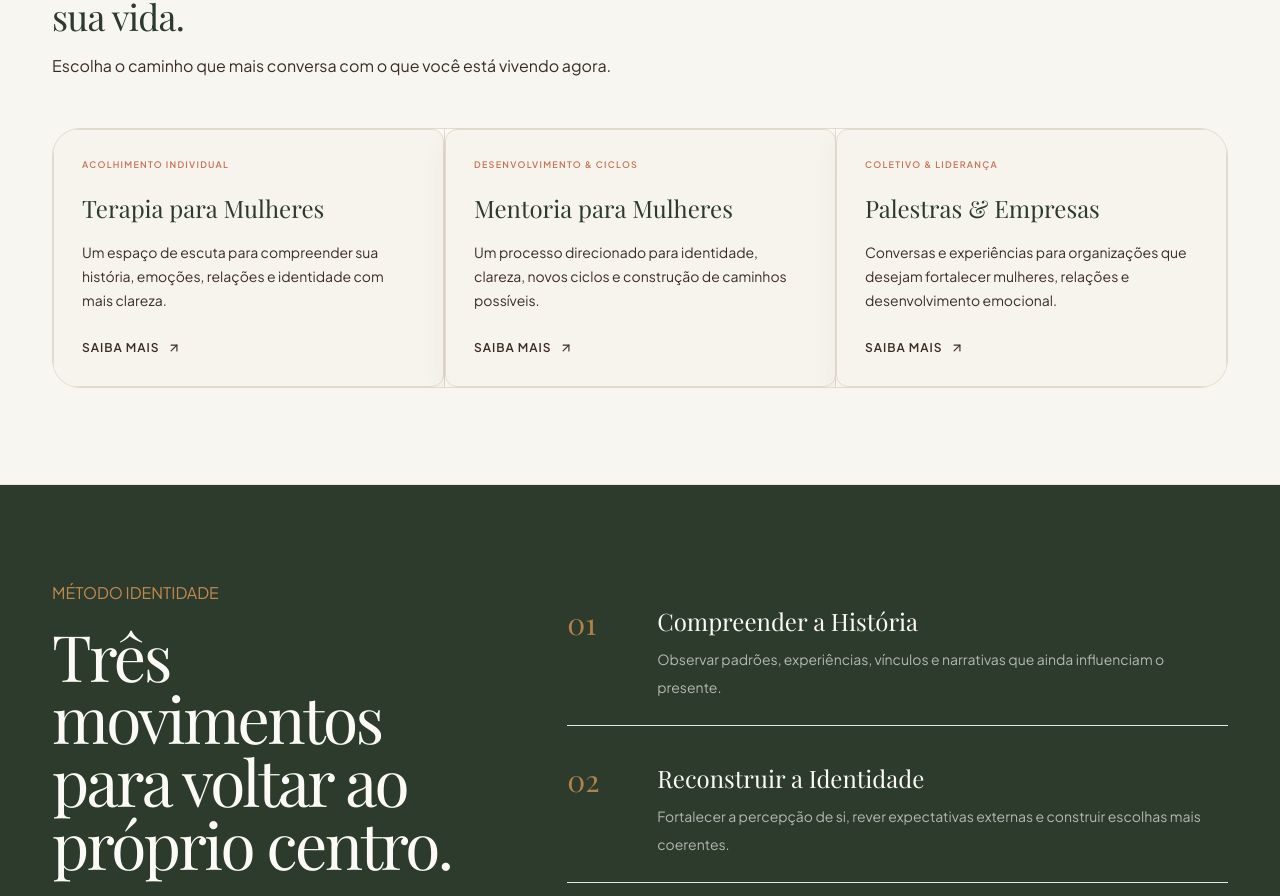
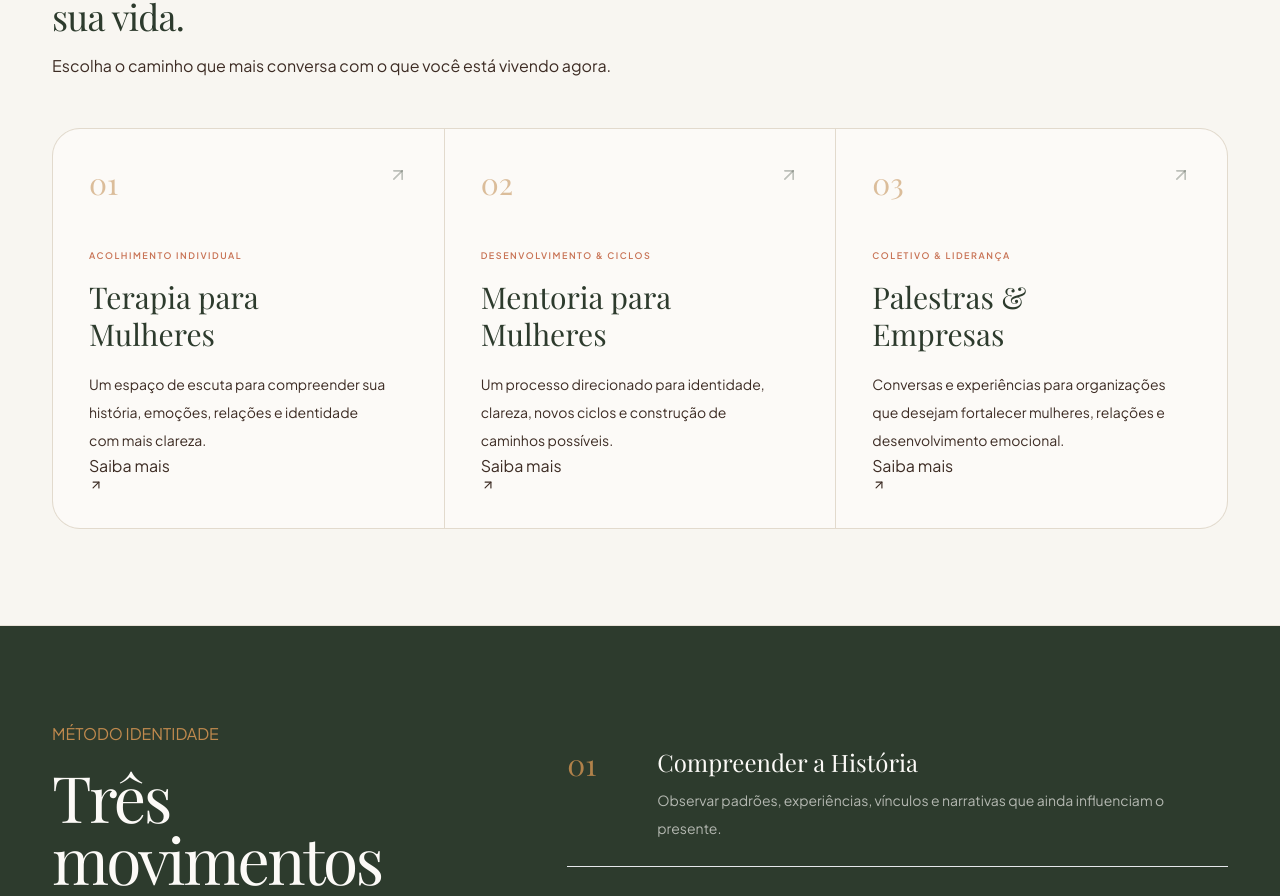
Before and after one commit to johnathafelype21/sitepsicologajovina, a React (Vite) app: page / in a window 1280 px wide. Shown: the part 1484-2380 px from the top of the page. Built offline with nearby package versions, Linux system fonts and the light colour scheme; a web font is replaced by a local one.

Commit message:
design: create new editorial identity for Jovina site

```diff
--- a/src/components/ServiceCard.tsx
+++ b/src/components/ServiceCard.tsx
@@ -4,15 +4,20 @@ import type { ServiceItem } from '../data/mockData';
 
 export interface ServiceCardProps {
   readonly item: ServiceItem;
+  readonly index?: number;
 }
 
-export default function ServiceCard({ item }: Readonly<ServiceCardProps>) {
+export default function ServiceCard({ item, index = 1 }: Readonly<ServiceCardProps>) {
   return (
-    <article className="depth-card rounded-xl border border-line bg-surface p-7 shadow-soft dark:border-white/10 dark:bg-dark-surface">
-      <p className="text-[9px] font-semibold uppercase tracking-[0.14em] text-terracotta dark:text-bronze">{item.overline}</p>
-      <h3 className="mt-5 font-display text-2xl text-olive dark:text-dark-text">{item.title}</h3>
-      <p className="mt-4 text-sm leading-6 text-umber/72 dark:text-dark-muted">{item.text}</p>
-      <Link to={item.to} className="mt-7 inline-flex items-center gap-2 text-xs font-semibold uppercase tracking-[0.08em] text-umber hover:text-caramel dark:text-dark-text dark:hover:text-bronze">
+    <article className="group h-full min-h-[340px] p-8 transition duration-300 hover:bg-surface md:p-9">
+      <div className="flex items-start justify-between">
+        <span className="font-display text-3xl italic text-caramel/55">{String(index).padStart(2, '0')}</span>
+        <ArrowUpRight className="text-olive/30 transition group-hover:-translate-y-1 group-hover:translate-x-1 group-hover:text-caramel" size={20} />
+      </div>
+      <p className="mt-12 text-[9px] font-semibold uppercase tracking-[0.17em] text-terracotta">{item.overline}</p>
+      <h3 className="mt-4 max-w-[250px] font-display text-3xl leading-tight text-olive">{item.title}</h3>
+      <p className="mt-4 max-w-[300px] text-sm leading-7 text-umber/62">{item.text}</p>
+      <Link to={item.to} className="text-link mt-7">
         Saiba mais <ArrowUpRight size={14} />
       </Link>
     </article>
```
